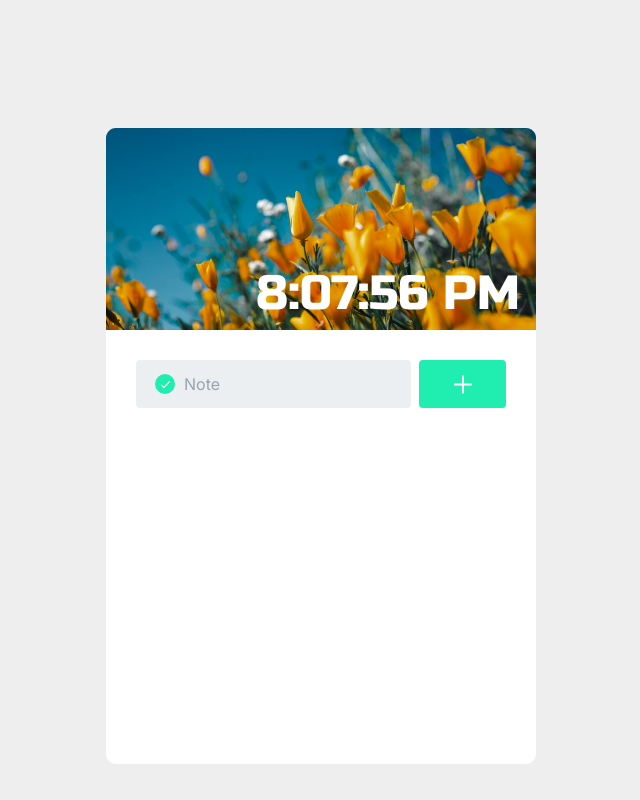
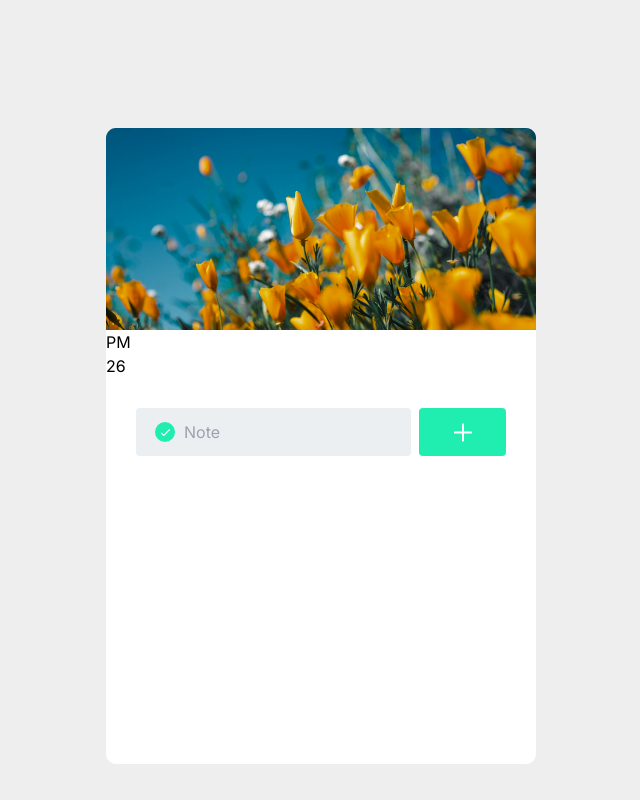
Before and after one commit to bekaChaduneli/Todo-UI-REACT, a React (Create React App) app: page / in a window 1280 px wide. Shown: the whole page, without its empty margins (319-959 px from the left). Built offline with nearby package versions, Linux system fonts and the light colour scheme; the HTML template or start-up script is replaced by a standard one.

Commit message:
Update Date.jsx

```diff
--- a/src/components/Date/Date.jsx
+++ b/src/components/Date/Date.jsx
@@ -1,16 +1,32 @@
 import style from "./Date.module.css";
 import { useEffect } from "react";
-function DateFunc({ setClockState, clockState }) {
+function DateFunc({
+  setClockState,
+  clockState,
+  setClockStatePm,
+  clockStateDay,
+  setClockStateDay,
+  clockStatePm,
+}) {
   useEffect(() => {
     setInterval(() => {
       const date = new Date();
-      setClockState(date.toLocaleTimeString());
+      if (date.toLocaleTimeString().length > 10) {
+        setClockState(date.toLocaleTimeString().slice(0, 5));
+        setClockStatePm(date.toLocaleTimeString().slice(9, 11));
+      } else {
+        setClockState(date.toLocaleTimeString().slice(0, 4));
+        setClockStatePm(date.toLocaleTimeString().slice(8, 10));
+      }
+      setClockStateDay(date.getDate());
     }, 1000);
-  });
+  }, []);
   return (
     <>
-      <div onClick={console.log(clockState)} className={`${style.time}`}>
-        {clockState}
+      <div>
+        <h1 className={`${style.pm}`}>{clockStatePm}</h1>
+        <h1 className={`${style.time}`}>{clockState}</h1>
+        <h1 className={`${style.day}`}>{clockStateDay}</h1>
       </div>
     </>
   );
```
